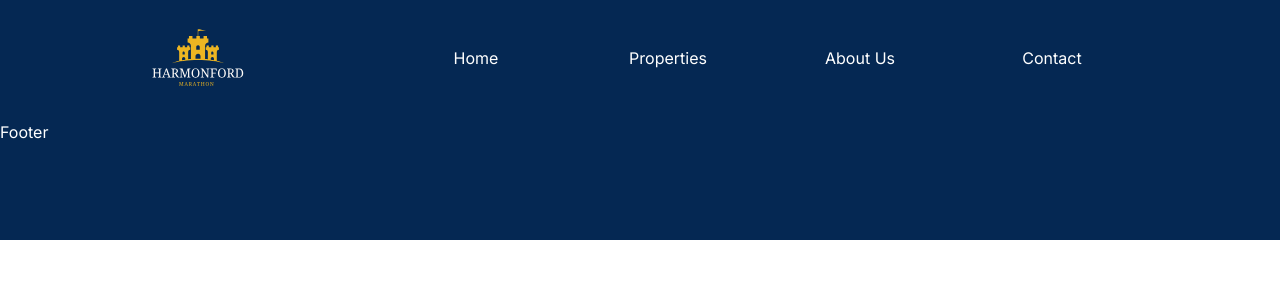
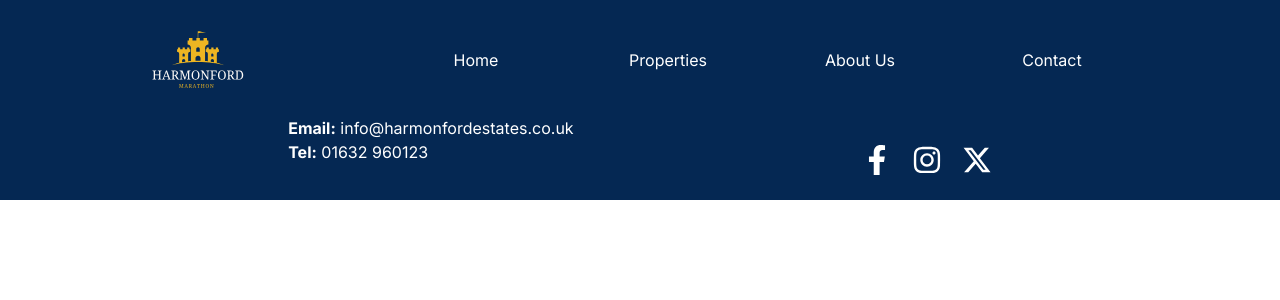
Before and after one commit to SamStrike98/harmonford_estates, a Next.js app in the folder frontend/: page / in a window 1280 px wide. Shown: the top 300 px of the page. Built offline with nearby package versions, Linux system fonts and the light colour scheme.

Commit message:
Created and single property page with Slider component.

```diff
--- a/frontend/app/page.js
+++ b/frontend/app/page.js
@@ -2,7 +2,7 @@ import Image from "next/image";
 
 export default function Home() {
   return (
-    <main className="text-black pt-[120px]">
+    <main className="text-black">
 
     </main>
   );
--- a/frontend/app/properties/[id]/page.js
+++ b/frontend/app/properties/[id]/page.js
@@ -4,7 +4,7 @@ const page = ({ params }) => {
 
   return (
 
-    <div className='pt-[400px]'>
+    <div className=''>
       <PropertySingle id={params.id}/>
     </div>
   )
--- a/frontend/components/Footer.jsx
+++ b/frontend/components/Footer.jsx
@@ -1,9 +1,59 @@
+import Link from 'next/link';
 import React from 'react'
+import { FaFacebookF, FaInstagram } from "react-icons/fa";
+import { FaXTwitter } from "react-icons/fa6";
+
+const navLinks = [
+  {
+    id: 1,
+    title: 'Home',
+    link: '/'
+  },
+  {
+    id: 2,
+    title: 'Properties',
+    link: '/properties'
+  },
+  {
+    id: 3,
+    title: 'About Us',
+    link: '/about'
+  },
+  {
+    id: 4,
+    title: 'Contact',
+    link: '/contact'
+  }
+]
 
 const Footer = () => {
   return (
-    <footer className='bg-[#052853] w-full h-[120px] text-white'>
-      Footer
+    <footer className='bg-[#052853] w-full h-[200px] text-white flex flex-row justify-evenly'>
+      <div>
+        <ul>
+          <li className='font-bold text-xl'>Harmonford Estates</li>
+          <li className='mt-2'>Suite 4, Meadows Business Park,</li>
+          <li>38 Brookside Avenue,</li>
+          <li>Harmonford, HF3 7BJ,</li>
+          <li className='mt-2'><span className='font-bold'>Email:</span> info@harmonfordestates.co.uk</li>
+          <li><span className='font-bold'>Tel:</span> 01632 960123</li>
+        </ul>
+      </div>
+
+      <div className='flex flex-col items-center justify-evenly'>
+
+        <ul className='flex flex-col'>
+          {navLinks.map(item => (
+            <Link key={item.id} href={item.link}>{item.title}</Link>
+          ))}
+        </ul>
+
+        <ul className='flex flex-row gap-5'>
+          <li className='cursor-pointer'><FaFacebookF size={30}/></li>
+          <li className='cursor-pointer'><FaInstagram size={30}/></li>
+          <li className='cursor-pointer'><FaXTwitter size={30}/></li>
+        </ul>
+      </div>
     </footer>
   )
 }
--- a/frontend/components/Navbar.jsx
+++ b/frontend/components/Navbar.jsx
@@ -36,8 +36,8 @@ const Navbar = () => {
   const [isOpen, setIsOpen] = useState(false)
 
   return (
-    <div className='bg-[#052853] fixed w-full h-[120px] py-2'>
-      <div className='max-container flex flex-row items-center justify-between md:justify-evenly'>
+    <div className='bg-[#052853] fixed w-full h-[120px]'>
+      <div className='max-container h-full flex flex-row items-center justify-between md:justify-evenly'>
         <Image alt='logo' className='ml-4' src={logo} height='100' width='100'/>
         <nav className={`${isOpen ? 'flex flex-col' : 'hidden md:flex flex-row'} h-[calc(100vh-120px)] md:h-full top-[120px] md:top-0  md:translate-y-0 w-full md:flex-row justify-evenly text-center md:w-[60%] absolute md:relative`}>
           {navLinks.map(item => (
--- a/frontend/components/PaginatedItems.jsx
+++ b/frontend/components/PaginatedItems.jsx
@@ -15,7 +15,7 @@ const PaginatedItems = ({ pageCount, setPageNumber, pageNumber, setUrl, url, min
     }
 
   return (
-    <div className='w-[60%] border-t border-b py-4 border-black'>
+    <div className='w-[60%] py-4'>
         <ReactPaginate containerClassName='flex flex-row items-center justify-evenly w-full' breakLabel="..." nextLabel="next >" onPageChange={handlePageClick} pageRangeDisplayed={5} pageCount={pageCount} previousLabel="< previous" renderOnZeroPageCount={null}/>
     </div>
   )
--- a/frontend/components/PropertiesSection.jsx
+++ b/frontend/components/PropertiesSection.jsx
@@ -9,7 +9,7 @@ const PropertiesSection = ({  }) => {
 
 
   return (
-    <div className='pt-[200px]'>
+    <div className=''>
 
         <PropertiesList />
     </div>
--- a/frontend/components/PropertyCard.jsx
+++ b/frontend/components/PropertyCard.jsx
@@ -1,12 +1,32 @@
 import React from 'react'
 import Link from 'next/link'
+import Image from 'next/image'
+import { FaBed, FaBath, FaMoneyBillAlt } from "react-icons/fa";
 
-const PropertyCard = ({ title, cost, id }) => {
+
+const PropertyCard = ({ title, cost, id, image, bedrooms, bathrooms, description }) => {
   return (
-    <div className='flex flex-row'>
-        <Link href={`/properties/${id}`} className="text-blue-400">{title}</Link>
-        <p>£{cost}</p>
+
+    <div className="text-[#052853] flex flex-row w-full h-[250px] border-b border-[#052853] border-opacity-20 pb-7">
+        <div className='flex flex-row justify-between w-full'>
+          {image && <Image src={image} alt={`${title} image`} height="200" width="300" className='rounded-md object-cover' />}
+          <div className='flex flex-col justify-between w-full'>
+            <Link href={`/properties/${id}`}><h2 className='text-2xl text-center underline underline-offset-8 hover:text-[#0528539b]'>{title}</h2></Link>
+
+            <div className='flex flex-row justify-center gap-3'>
+              <div className='flex flex-row items-center border-opacity-20 border border-[#052853] py-1 px-2 w-min gap-3 rounded-md shadow-md'><FaMoneyBillAlt size={30}/> £{cost} </div>
+              <div className='flex flex-row items-center border-opacity-20 border border-[#052853] py-1 px-2 w-min gap-3 rounded-md shadow-md'><FaBed size={30}/> {bedrooms}</div>
+              <div className='flex flex-row items-center border-opacity-20 border border-[#052853] py-1 px-2 w-min gap-3 rounded-md shadow-md'><FaBath size={30}/> {bathrooms} </div>
+            </div>
+
+            <p className='w-[60%] flex flex-row justify-center mx-auto'>
+              {description}
+            </p>
+          </div>
+        </div>
+
     </div>
+
 
   )
 }
--- a/frontend/components/PropertySingle.jsx
+++ b/frontend/components/PropertySingle.jsx
@@ -2,17 +2,59 @@
 
 import React from 'react'
 import { useFetch } from '@/hooks/useFetch'
+import Image from 'next/image'
+import Slider from './Slider'
+
+import goldCastle from '../public/goldcastle.svg'
+import nextsvg from '../public/next.svg'
+import vercelSvg from '../public/vercel.svg'
 
 const PropertySingle = ({ id }) => {
-      const backendApi = process.env.NEXT_PUBLIC_BACKEND_API || 'https://127.0.0'
+      const imgArr=[goldCastle, nextsvg, vercelSvg]
+
+      const backendApi = process.env.NEXT_PUBLIC_BACKEND_API
   const { data, isLoading, error } = useFetch(`${backendApi}/api/properties/${id}?populate=*`)
 
   return (
-        <div className='pt-[400px]'>
+        <div className='pt-[130px] bg-[#F4F4F4] min-h-[100vh]'>
       {isLoading && <div>Loading, I am using free hosting, so load times may be slow...</div>}
         {error && <div>{error}</div>}
         {data &&
-        <div>{data.data.attributes.title}</div>
+        <div className='flex flex-col items-center'>
+          <h2 className='text-5xl font-bold text-[#052853]'>{data.data.attributes.title}</h2>
+          <div className='w-[80%] '>
+            {/* <Image src={`${data.data.attributes.images.data[0].attributes.formats.large.url}`} alt={`${data.data.attributes.title} Image`} width={1000} height={500} className='object-cover h-full rounded-md'/> */}
+            <Slider imgArr={data.data.attributes.slider_images.data}/>
+          </div>
+
+            <div className='max-w-[1000px] text-[#052853] border-4 p-4 border-[#052853] rounded-md w-[80vw] m-4'>
+              <h3 className='text-2xl font-bold text-center'>Property Details</h3>
+              <h5 className='text-lg font-bold mt-4'>Description:</h5>
+              <p className='mb-4'>{data.data.attributes.description}</p>
+
+              <h4 className='text-lg font-bold'>Key Information:</h4>
+              <ul className='list-disc pl-10'>
+                <li>Bedrooms: {data.data.attributes.bedrooms}</li>
+                <li>Bathrooms: {data.data.attributes.bathrooms}</li>
+                <li>Reception Rooms: {data.data.attributes.reception_rooms}</li>
+                <li>Deposit: £{data.data.attributes.deposit}</li>
+                <li>Rent: £{data.data.attributes.cost} PCM</li>
+              </ul>
+
+              <div>
+                <ul>
+                  {data.data.attributes.room_descriptions.map(room => (
+                    <li key={room.title} className='my-2'>
+                      <h4 className='text-lg font-bold'>{room.title}:</h4>
+                      <p>{room.description}</p>
+                    </li>
+                  ))}
+                </ul>
+              </div>
+            </div>
+
+            {/* <Slider imgArr={data.data.attributes.slider_images.data}/> */}
+          </div>
         }
     </div>
   )
--- a/frontend/components/Slider.jsx
+++ b/frontend/components/Slider.jsx
@@ -23,9 +23,9 @@ const Slider = ({ imgArr }) => {
 
     }
   return (
-    <div className='flex flex-row items-center'>
+    <div className='flex flex-row justify-center items-center'>
         <span><FaAngleLeft color='#052853' onClick={prevImg} className='hover:scale-[2.5] transition-transform cursor-pointer'/></span>
-        <div className='bg-[#052853] p-1 w-[1000px] h-[60vh] flex flex-col justify-center items-center mx-2 rounded-md'>
+        <div className={`bg-[#052853] p-1 max-w-[1000px] w-[80vw] h-[48vw]  max-h-[50vh] flex flex-col justify-center items-center mx-2 rounded-md`}>
             <Image src={imgArr[currentIndex].attributes.formats.large.url} width={1280} height={720} className='w-full h-full rounded-sm' alt="sd"/>
         </div>
 
--- a/frontend/hooks/useFetch.js
+++ b/frontend/hooks/useFetch.js
@@ -8,6 +8,7 @@ export const useFetch = (url) => {
     useEffect(() => {
         const fetchData = async() => {
             setIsLoading(true);
+            setData(false)
             try{
                 const res = await fetch(url, {cache: 'no-store'})
                 if(!res.ok){
--- a/frontend/next.config.mjs
+++ b/frontend/next.config.mjs
@@ -1,4 +1,15 @@
 /** @type {import('next').NextConfig} */
-const nextConfig = {};
+const nextConfig = {
+        images: {
+        remotePatterns: [
+            {
+                protocol: 'https',
+                hostname: 'res.cloudinary.com',
+                port: '',
+                pathname: '/dghpi4fiq/image/upload/**'
+            }
+        ]
+    }
+};
 
 export default nextConfig;
```
Also changed, not shown: frontend/components/PropertiesList.jsx (+32 -17 lines).
